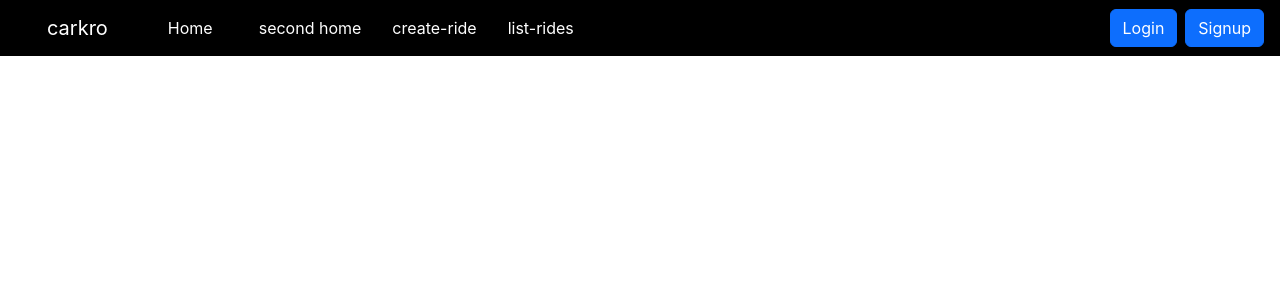
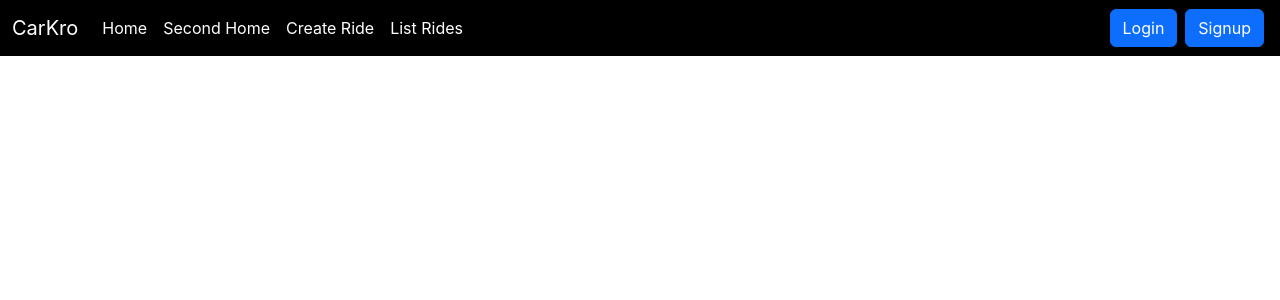
Before and after one commit to prateeksrivastav2/Car_pooling_frontend, a React (Create React App) app: page / in a window 1280 px wide. Shown: the top 300 px of the page. Built offline with nearby package versions, Linux system fonts and the light colour scheme.

Commit message:
navbar issue fixed

```diff
--- a/src/components/Navbar.js
+++ b/src/components/Navbar.js
@@ -1,95 +1,63 @@
-import React, { useEffect, useState } from "react";
-import { Link, useLocation, useNavigate } from 'react-router-dom';
+import React, { useState } from "react";
+import { Link, useLocation } from 'react-router-dom';
 
 const NavBar = () => {
   const location = useLocation();
+  const [isCollapsed, setIsCollapsed] = useState(true);
 
-  const handleout = async(e) => {
-    window.location.reload()
-    localStorage.removeItem('token');
-    // setIsLoggedIn(false);
+  const handleToggleNav = () => {
+    setIsCollapsed(!isCollapsed);
   };
 
+  const handleLogout = () => {
+    localStorage.removeItem('token');
+    // Redirect or perform any other logout actions if needed
+  };
 
   return (
-        <div>
-            <nav className="navbar fixed-top navbar-expand-lg navbar-light" style={{ maxHeight: '55px', backgroundColor: "black", marginBottom: '0px',maxHeight:'fit-content' }}>
-                <div className="container-fluid" >
-                    <Link className="navbar-brand active text-white" to="/" style={{ marginLeft: '35px' }}>
-                       {/* <FontAwesomeIcon icon={faInfo} size="2x" /> */}
-                        carkro
+    <nav className="navbar navbar-expand-lg navbar-light bg-black fixed-top" >
+      <div className="container-fluid">
+        <Link className="navbar-brand text-white" to="/">
+          CarKro
         </Link>
-                    {/* {!isCollapsed&&<div style={{marginTop:'200px',backgroundColor:'green'}}>
-
-            </div>} */}
-                    {/* <button className="navbar-toggler" style={{ backgroundColor: isCollapsed ? 'B4D4FF' : 'transparent' }} onClick={handleTogglenav} type="button" data-toggle="collapse" data-target="#navbarSupportedContent" aria-controls="navbarSupportedContent" aria-expanded="true" aria-label="Toggle navigation">
-
-                        <span className="navbar-toggler-icon"></span> */}
-                    {/* </button> */}
         <button
-                        className="navbar-toggler custom-toggler"
+          className="navbar-toggler"
           type="button"
-                        data-toggle="collapse"
-                        // onClick={handleTogglenav}
-                        // style={{ backgroundColor: isCollapsed ? 'B4D4FF' : 'transparent' ,marginTop:'0px'}}
+          onClick={handleToggleNav}
           aria-controls="navbarSupportedContent"
-                        aria-expanded="false"
+          aria-expanded={!isCollapsed ? "true" : "false"}
           aria-label="Toggle navigation"
         >
           <span className="navbar-toggler-icon"></span>
         </button>
-
-                    <div className={`navbar-collapse show`} id="navbarSupportedContent">
-                        <ul className="navbar-nav me-auto mb-2 mb-lg-0 mx-3">
-                            <li className="nav-item" style={{ marginLeft: '20px', marginRight: '30px' }}>
-                                <Link className={`nav-link ${location.pathname === '/' ? 'active' : ''} text-white`} aria-current="page" to="/">
-                                   Home
-                                </Link>
+        <div className={`collapse navbar-collapse ${isCollapsed ? '' : 'show'}`} id="navbarSupportedContent">
+          <ul className="navbar-nav me-auto mb-2 mb-lg-0">
+            <li className="nav-item">
+              <Link className={`nav-link ${location.pathname === '/' ? 'active' : ''} text-white`} to="/">Home</Link>
             </li>
-                            <li className="nav-item" style={{ marginRight: '15px' }}>
-                                <Link className={`nav-link ${location.pathname === '/home' ? 'active' : ''} text-white`} to="/home">
-                                   second home
-                                </Link>
+            <li className="nav-item">
+              <Link className={`nav-link ${location.pathname === '/home' ? 'active' : ''} text-white`} to="/home">Second Home</Link>
             </li>
-                            <li className="nav-item" style={{ marginRight: '15px' }}>
-                                <Link className={`nav-link ${location.pathname === '/create-ride' ? 'active' : ''} text-white`} to="/create-ride">
-                                create-ride
-                                </Link>
+            <li className="nav-item">
+              <Link className={`nav-link ${location.pathname === '/create-ride' ? 'active' : ''} text-white`} to="/create-ride">Create Ride</Link>
             </li>
-                            <li className="nav-item " style={{ marginRight: '15px' }}>
-                                <Link className={`nav-link ${location.pathname === '/list-rides' ? 'active' : ''} text-white`} to="/list-rides">
-                                list-rides
-                                </Link>
+            <li className="nav-item">
+              <Link className={`nav-link ${location.pathname === '/list-rides' ? 'active' : ''} text-white`} to="/list-rides">List Rides</Link>
             </li>
-
           </ul>
-                        {/* <div className="mx-3">
-                            {isChecked ? (
-                                <FontAwesomeIcon icon={faSun} className="text-light mx-1" style={{ cursor: 'pointer' }} size="1x" onClick={handleToggle} />
+          <form className="d-flex">
+            {!localStorage.getItem('token') ? (
+              <>
+                <Link className="btn btn-primary mx-1" to="/login">Login</Link>
+                <Link className="btn btn-primary mx-1" to="/signup">Signup</Link>
+              </>
             ) : (
-                                <FontAwesomeIcon icon={faMoon} style={{ cursor: 'pointer' }} size="1x" onClick={handleToggle} />
+              <button className="btn btn-primary mx-1" onClick={handleLogout}>Logout</button>
             )}
-                        </div> */}
-
-                        {!localStorage.getItem('token') ? (
-                            <form className="d-flex">
-                                <Link className="btn btn-primary mx-1" to="/login" role="button" >
-                                    Login
-                                </Link>
-                                <Link className="btn btn-primary mx-1" to="/signup" role="button" >
-                                    Signup
-                                </Link>
           </form>
-                        ) : (
-                            <button className="btn btn-primary mx-1" onClick={handleout} role="button" >
-                                Logout
-                            </button>
-                        )}
         </div>
       </div>
     </nav>
-            {/* {isVieewVisible && <Warning isVieewVisible={isVieewVisible} hideleout={hideleout} handlelogout={handlelogout} isChecked={isChecked} />} */}
-        </div>
   );
 };
 
```
Lines whose indentation alone changed are shown as unchanged.
